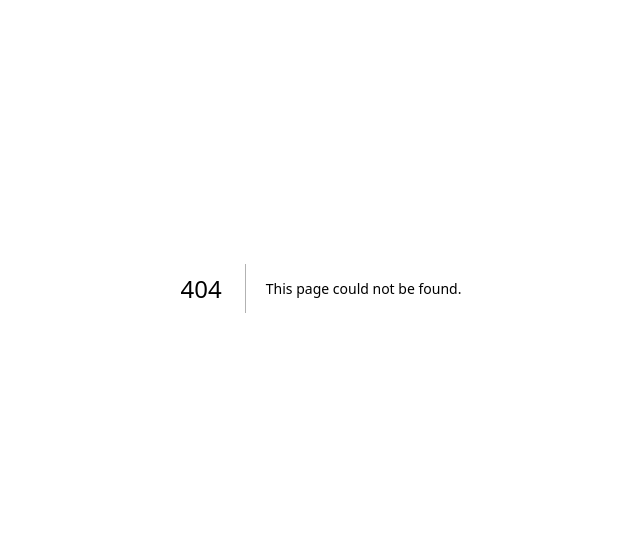
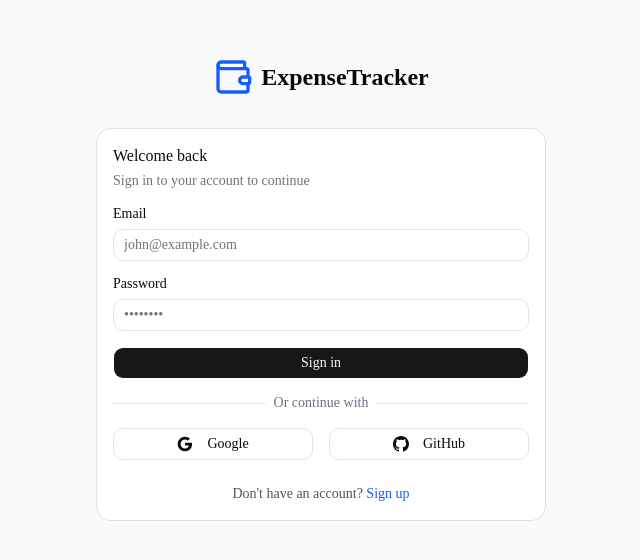
Before and after one commit to harshitgarg-03/Expense-Tracker, a Next.js app: page /login in a window 1280 px wide. Before the commit this address had no page. Shown: the part 112-672 px from the top of the page, without its empty margins (319-959 px from the left). Built offline with nearby package versions, Linux system fonts and the light colour scheme.

Commit message:
login routes

```diff
--- /dev/null
+++ b/app/login/page.tsx
@@ -0,0 +1,9 @@
+import { LoginPage } from '@/module/auth/components/login/loginpage'
+
+function page() {
+  return (
+    <LoginPage/>
+  )
+}
+
+export default page
```
